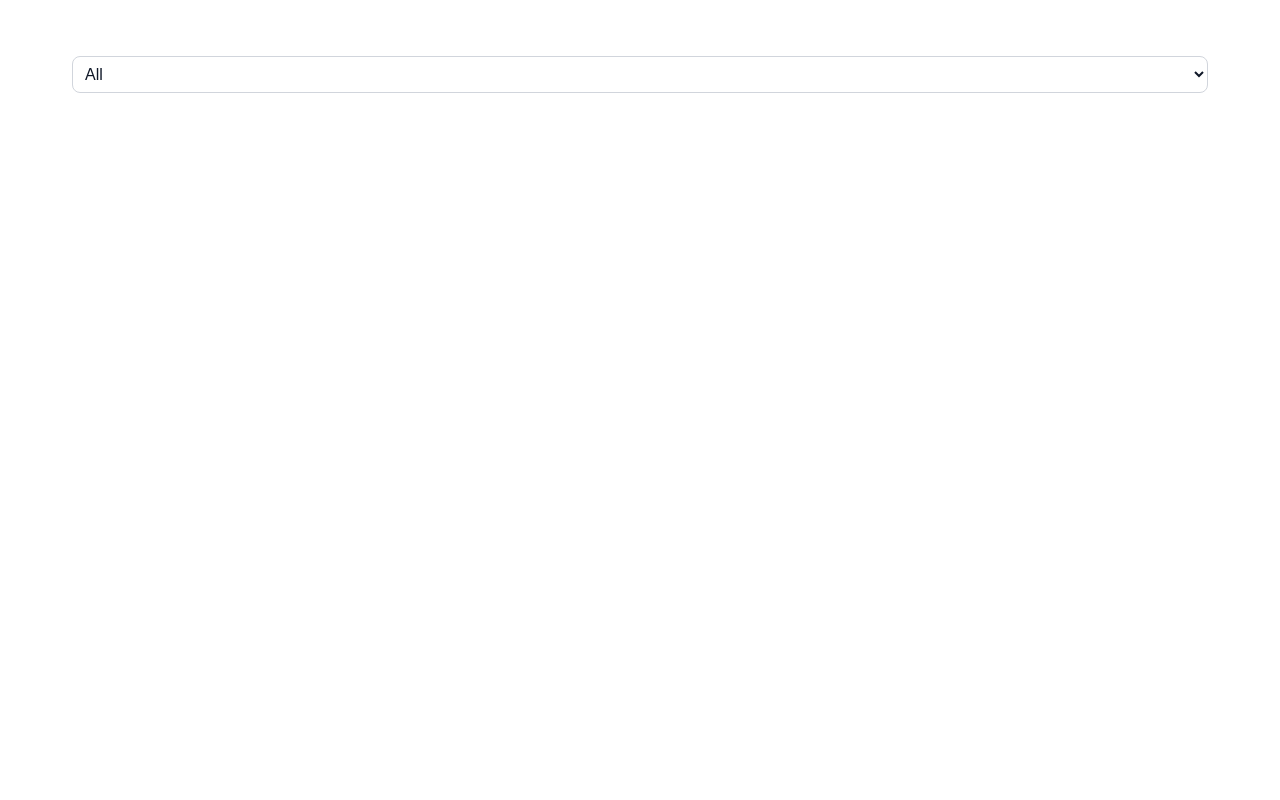
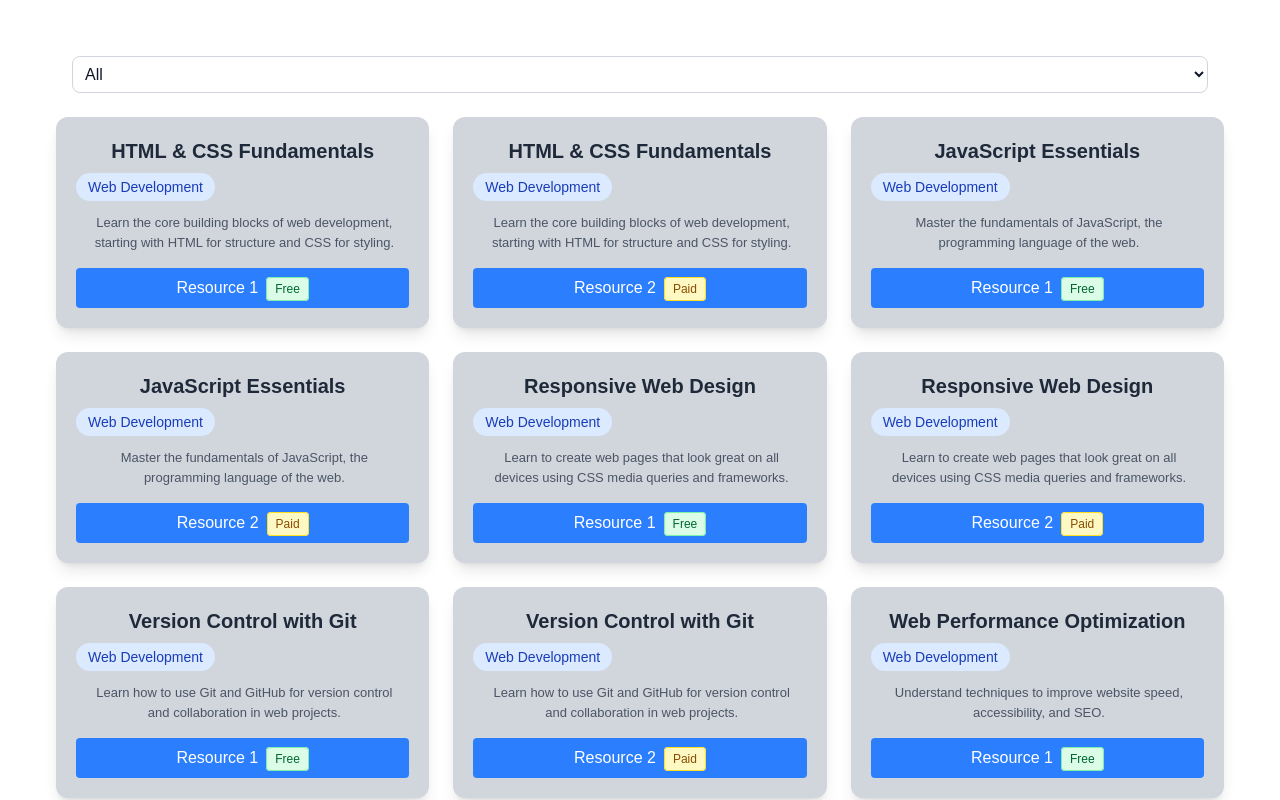
Before and after one commit to satyamrk18/CarrerCare, a React (Vite) app: page /courses in a window 1280 px wide. Shown: the top 800 px of the page. Built offline with nearby package versions, Linux system fonts and the light colour scheme.

Commit message:
ADD DATA FOR WEB DEV

```diff
--- a/src/data/CourseResources.js
+++ b/src/data/CourseResources.js
@@ -1,4 +1,58 @@
-const courses = [
+const courses = [{
+  title: "HTML & CSS Fundamentals",
+  description: "Learn the core building blocks of web development, starting with HTML for structure and CSS for styling.",
+  category: "Web Development",
+  resources: [
+    { url: "https://www.freecodecamp.org/learn/responsive-web-design/", type: "Free" },
+    { url: "https://www.udemy.com/course/html-and-css-for-beginners-crash-course-learn-fast-easy/", type: "Paid" }
+  ]
+},
+{
+  title: "JavaScript Essentials",
+  description: "Master the fundamentals of JavaScript, the programming language of the web.",
+  category: "Web Development",
+  resources: [
+    { url: "https://developer.mozilla.org/en-US/docs/Web/JavaScript/Guide", type: "Free" },
+    { url: "https://www.udemy.com/course/the-complete-javascript-course/", type: "Paid" }
+  ]
+},
+{
+  title: "Responsive Web Design",
+  description: "Learn to create web pages that look great on all devices using CSS media queries and frameworks.",
+  category: "Web Development",
+  resources: [
+    { url: "https://web.dev/learn/design/", type: "Free" },
+    { url: "https://www.udemy.com/course/responsive-web-design-tutorial-course-html5-css3-bootstrap/", type: "Paid" }
+  ]
+},
+{
+  title: "Version Control with Git",
+  description: "Learn how to use Git and GitHub for version control and collaboration in web projects.",
+  category: "Web Development",
+  resources: [
+    { url: "https://git-scm.com/doc", type: "Free" },
+    { url: "https://www.udemy.com/course/git-complete/", type: "Paid" }
+  ]
+},
+{
+  title: "Web Performance Optimization",
+  description: "Understand techniques to improve website speed, accessibility, and SEO.",
+  category: "Web Development",
+  resources: [
+    { url: "https://web.dev/learn/performance/", type: "Free" },
+    { url: "https://www.udemy.com/course/website-performance-optimization/", type: "Paid" }
+  ]
+},
+{
+  title: "Modern Frontend Frameworks",
+  description: "Get started with frameworks like React, Vue, and Angular to build interactive web applications.",
+  category: "Web Development",
+  resources: [
+    { url: "https://react.dev/learn", type: "Free" },
+    { url: "https://www.udemy.com/course/react-the-complete-guide-incl-redux/", type: "Paid" }
+  ]
+}
+
 
 
 ]
```
